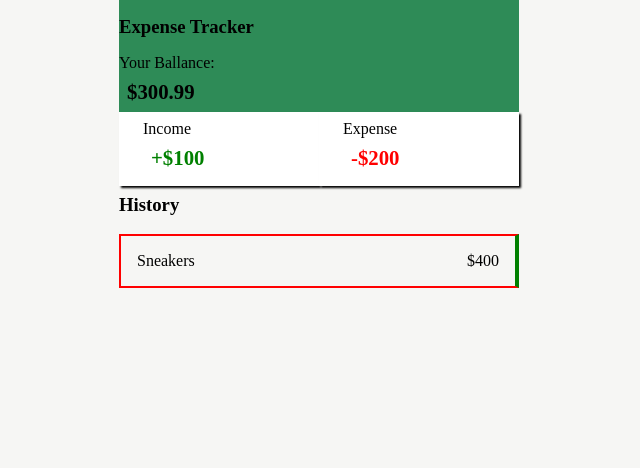
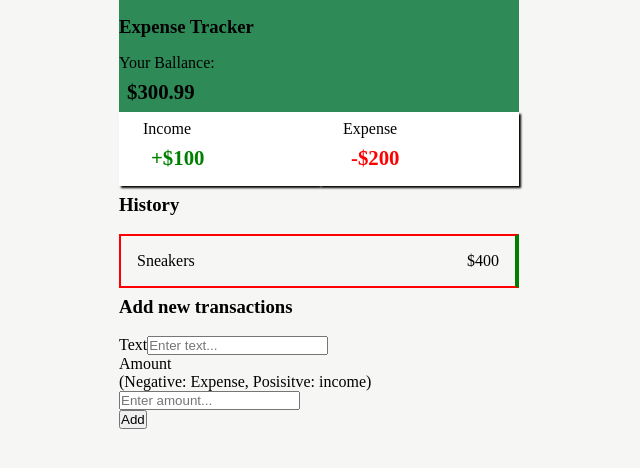
Before and after one commit to yusef-codes10/expense-tracker-vue, a Vue app: page / in a window 1280 px wide. Shown: the top 468 px of the page, without its empty margins (321-961 px from the left). Built offline with nearby package versions, Linux system fonts and the light colour scheme.

Commit message:
admin section structure

```diff
--- a/src/App.vue
+++ b/src/App.vue
@@ -1,4 +1,5 @@
 <script setup>
+import AdminSection from './components/AdminSection.vue'
 import DisplaySection from './components/DisplaySection.vue'
 import HistorySection from './components/HistorySection.vue'
 </script>
@@ -7,6 +8,7 @@ import HistorySection from './components/HistorySection.vue'
   <div class="expense-tracker">
     <DisplaySection />
     <HistorySection />
+    <AdminSection />
   </div>
 </template>
 
--- a/src/components/AdminSection.vue
+++ b/src/components/AdminSection.vue
@@ -1,7 +1,25 @@
 <script setup></script>
 
 <template>
-  <h1>You did it!</h1>
+  <div class="admin-section">
+    <h3>Add new transactions</h3>
+    <br />
+    <div class="text-filed">
+      <label for="text">Text</label>
+      <input type="text" id="text" placeholder="Enter text..." />
+    </div>
+    <div class="amount-filed">
+      <label for="amount"
+        >Amount
+        <br />
+        (Negative: Expense, Posisitve: income)
+      </label>
+      <input type="text" id="amount" placeholder="Enter amount..." />
+    </div>
+    <div class="btn">
+      <button>Add</button>
+    </div>
+  </div>
 </template>
 
 <style scoped></style>
```
